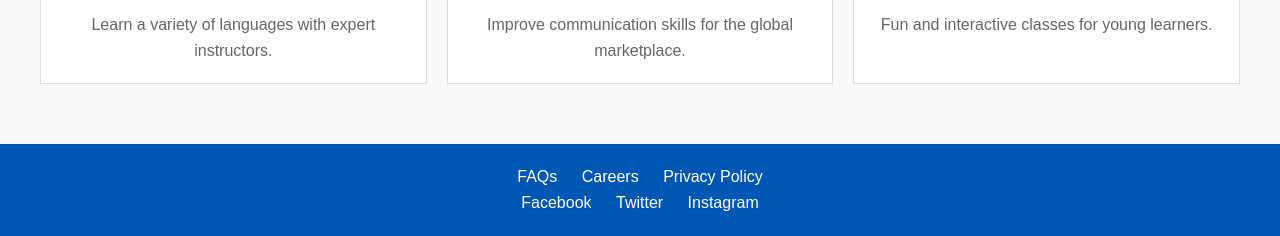
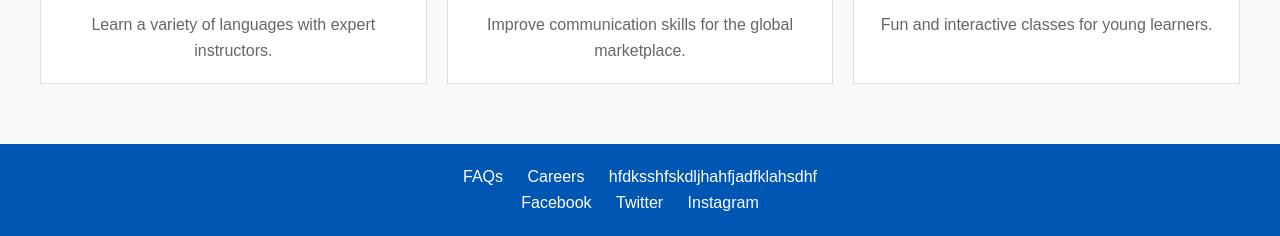
Before and after one commit to h1a2y3k4/h1a2y3k4.github.io, a website: page index.html in a window 1280 px wide. Shown: the part 597-833 px from the top of the page. Drawn offline with Linux system fonts and the light colour scheme.

Commit message:
Update index.html

```diff
--- a/index.html
+++ b/index.html
@@ -242,7 +242,7 @@
         <div class="footer-links">
             <a href="#">FAQs</a>
             <a href="#">Careers</a>
-            <a href="#">Privacy Policy</a>
+            <a href="#">hfdksshfskdljhahfjadfklahsdhf</a>
         </div>
         <div class="social-media">
             <a href="#">Facebook</a>
```
